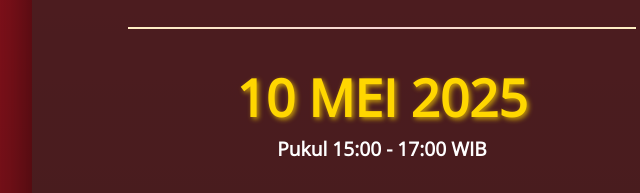
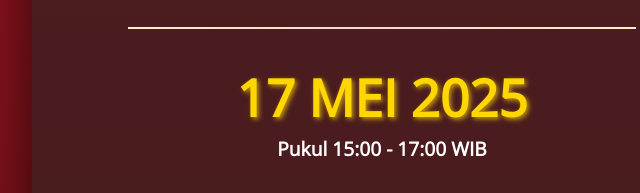
Before and after one commit to queenmalakadurian/undangan, a plain HTML site: page index.html in a window 1280 px wide. Shown: the part 532-725 px from the top of the page, 258-898 px from the left. Drawn offline with nearby package versions, Linux system fonts and the light colour scheme.

Commit message:
Update index.html

```diff
--- a/index.html
+++ b/index.html
@@ -203,7 +203,7 @@
 
         <div class="divider"></div>
 
-        <div class="tanggal">10 MEI 2025</div>
+        <div class="tanggal">17 MEI 2025</div>
 
         <div class="info-time">
           <div>Pukul 15:00 - 17:00 WIB</div>
```
